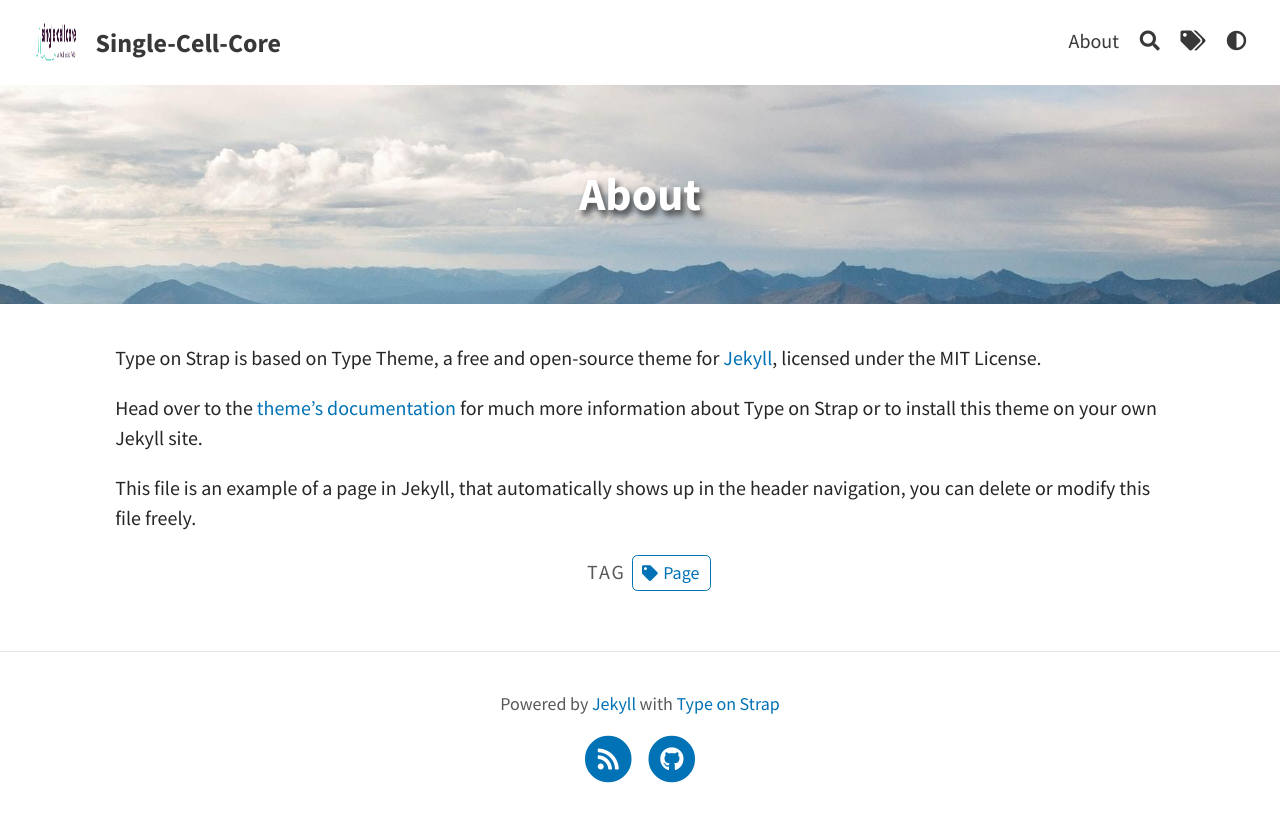
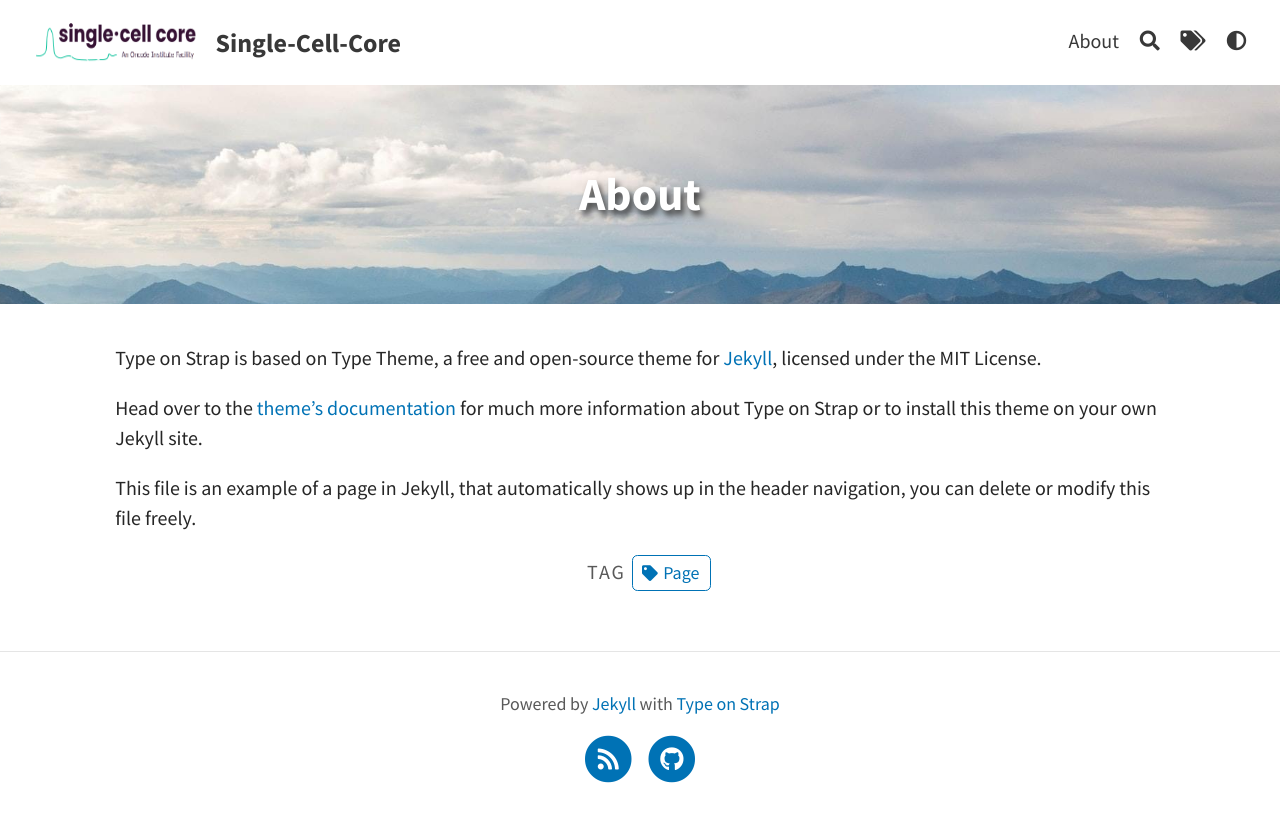
Before and after one commit to J-PTRson/Single-Cell-Core, a Jekyll site: the page built from pages/about.md, in a window 1280 px wide. Shown: the top 822 px of the page. Built offline with Jekyll 4.4.1, drawn with Linux system fonts in a browser that asks for light colours; a script that is not in the unit is left out.

Commit message:
Update _navbar.scss
update avatar

```diff
--- a/_sass/includes/_navbar.scss
+++ b/_sass/includes/_navbar.scss
@@ -35,7 +35,7 @@
 
   .avatar {
     height: 3em;
-    width: 3em;
+    width: 9em;
     float: left;
     margin-top: -13px;
     border-radius: 0.2em;
```
